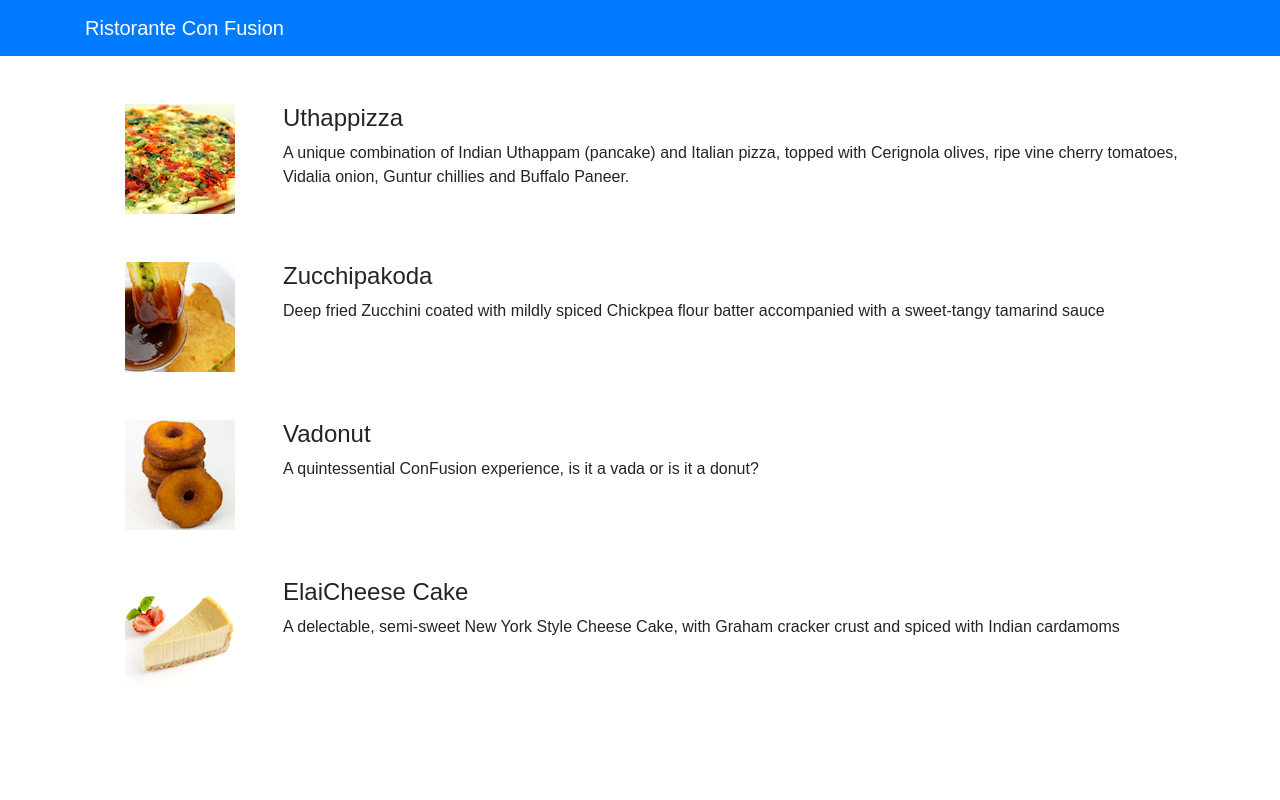
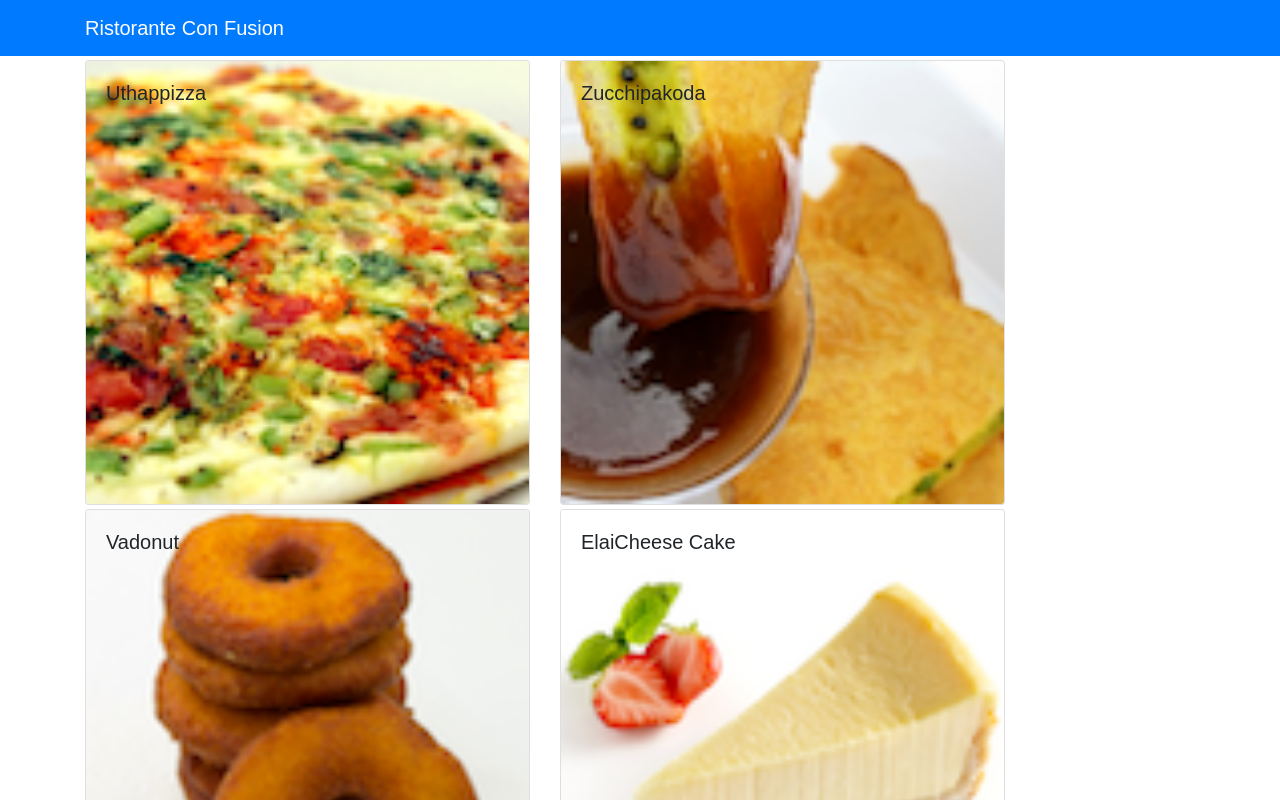
Before and after one commit to piragi/ReactFullStackCoursera, a React (Create React App) app in the folder React/confusion/: page / in a window 1280 px wide. Shown: the top 800 px of the page. Built offline with nearby package versions, Linux system fonts and the light colour scheme.

Commit message:
components part 2

```diff
--- a/React/confusion/src/App.js
+++ b/React/confusion/src/App.js
@@ -4,8 +4,18 @@
 import './App.css';
 import { NavbarBrand } from 'reactstrap';
 import Menu from './components/MenuComponent';
+import { DISHES } from './shared/dishes';
 
 class App extends Component {
+
+    constructor(props) {
+        super(props);
+
+        this.state = {
+            dishes: DISHES
+        };
+    }
+
     render() {
         return (
             <div>
@@ -14,7 +24,7 @@
                         <NavbarBrand href="/">Ristorante Con Fusion</NavbarBrand>
                     </div>
                 </Navbar>
-                <Menu/>
+                <Menu dishes={this.state.dishes}/>
             </div>
         );
     }
--- a/React/confusion/src/components/MenuComponent.js
+++ b/React/confusion/src/components/MenuComponent.js
@@ -1,5 +1,5 @@
 import React, {Component} from 'react';
-import {Media} from 'reactstrap';
+import {Card, CardImg, CardImgOverlay, CardText, CardBody, CardTitle} from 'reactstrap';
 
 class Menu extends Component {
 
@@ -7,56 +7,43 @@
         super(props);
 
         this.state = {
-            dishes: [
-                {
-                    id: 0,
-                    name:'Uthappizza',
-                    image: 'assets/images/uthappizza.png',
-                    category: 'mains',
-                    label:'Hot',
-                    price:'4.99',
-                    description:'A unique combination of Indian Uthappam (pancake) and Italian pizza, topped with Cerignola olives, ripe vine cherry tomatoes, Vidalia onion, Guntur chillies and Buffalo Paneer.'                        },
-                 {
-                    id: 1,
-                    name:'Zucchipakoda',
-                    image: 'assets/images/zucchipakoda.png',
-                    category: 'appetizer',
-                    label:'',
-                    price:'1.99',
-                    description:'Deep fried Zucchini coated with mildly spiced Chickpea flour batter accompanied with a sweet-tangy tamarind sauce'                        },
-                 {
-                    id: 2,
-                    name:'Vadonut',
-                    image: 'assets/images/vadonut.png',
-                    category: 'appetizer',
-                    label:'New',
-                    price:'1.99',
-                    description:'A quintessential ConFusion experience, is it a vada or is it a donut?'                        },
-                 {
-                    id: 3,
-                    name:'ElaiCheese Cake',
-                    image: 'assets/images/elaicheesecake.png',
-                    category: 'dessert',
-                    label:'',
-                    price:'2.99',
-                    description:'A delectable, semi-sweet New York Style Cheese Cake, with Graham cracker crust and spiced with Indian cardamoms'                        }
-            ]
-        };
+            selectedDish: null
+        }
+    }
+
+    onDishSelect(dish) {
+        this.setState({selectedDish: dish})
+    }
+
+    renderDish(dish) {
+        if (dish != null) {
+            return (
+                <Card>
+                    <CardImg width="100%" src={dish.image} alt={dish.name} />
+                    <CardBody>
+                        <CardTitle>{dish.name}</CardTitle>
+                        <CardText>{dish.description}</CardText>
+                    </CardBody>
+                </Card>
+            )
+        }
+        else {
+            return(
+                <div></div>
+            )
+        }
     }
 
     render() {
-        const menu = this.state.dishes.map((dish) => {
+        const menu = this.props.dishes.map((dish) => {
             return (
-                <div key={dish.id} className="col-12 mt-5">
-                    <Media tag="li">
-                        <Media left middle>
-                            <Media object src={dish.image} alt={dish.name} />
-                        </Media>
-                        <Media body className="ml-5">
-                            <Media heading>{dish.name}</Media>
-                            <p>{dish.description}</p>
-                        </Media>
-                    </Media>
+                <div key={dish.id} className="col-12 col-md-5 mt-1">
+                    <Card onClick={() => this.onDishSelect(dish)}>
+                        <CardImg width="100%" src={dish.image} alt={dish.name} />
+                        <CardImgOverlay>
+                            <CardTitle>{dish.name}</CardTitle>
+                        </CardImgOverlay>
+                    </Card>
                 </div>
             );
         });
@@ -64,9 +51,10 @@
         return (
             <div className="container">
                 <div className='row'>
-                    <Media list>
-                        {menu}
-                    </Media>
+                    {menu}
+                </div>
+                <div className='row'>
+                    {this.renderDish(this.state.selectedDish)}
                 </div>
             </div>
         );
--- /dev/null
+++ b/React/confusion/src/shared/dishes.js
@@ -0,0 +1,186 @@
+export const DISHES =
+    [
+        {
+        id: 0,
+        name:'Uthappizza',
+        image: 'assets/images/uthappizza.png',
+        category: 'mains',
+        label:'Hot',
+        price:'4.99',
+        description:'A unique combination of Indian Uthappam (pancake) and Italian pizza, topped with Cerignola olives, ripe vine cherry tomatoes, Vidalia onion, Guntur chillies and Buffalo Paneer.',
+        comments: [
+            {
+            id: 0,
+            rating: 5,
+            comment: "Imagine all the eatables, living in conFusion!",
+            author: "John Lemon",
+            date: "2012-10-16T17:57:28.556094Z"
+            },
+            {
+            id: 1,
+            rating: 4,
+            comment: "Sends anyone to heaven, I wish I could get my mother-in-law to eat it!",
+            author: "Paul McVites",
+            date: "2014-09-05T17:57:28.556094Z"
+            },
+            {
+            id: 2,
+            rating: 3,
+            comment: "Eat it, just eat it!",
+            author: "Michael Jaikishan",
+            date: "2015-02-13T17:57:28.556094Z"
+            },
+            {
+            id: 3,
+            rating: 4,
+            comment: "Ultimate, Reaching for the stars!",
+            author: "Ringo Starry",
+            date: "2013-12-02T17:57:28.556094Z"
+            },
+            {
+            id: 4,
+            rating: 2,
+            comment: "It's your birthday, we're gonna party!",
+            author: "25 Cent",
+            date: "2011-12-02T17:57:28.556094Z"
+            }
+        ]                        },
+        {
+        id: 1,
+        name:'Zucchipakoda',
+        image: 'assets/images/zucchipakoda.png',
+        category: 'appetizer',
+        label:'',
+        price:'1.99',
+        description:'Deep fried Zucchini coated with mildly spiced Chickpea flour batter accompanied with a sweet-tangy tamarind sauce',
+        comments: [
+            {
+            id: 0,
+            rating: 5,
+            comment: "Imagine all the eatables, living in conFusion!",
+            author: "John Lemon",
+            date: "2012-10-16T17:57:28.556094Z"
+            },
+            {
+            id: 1,
+            rating: 4,
+            comment: "Sends anyone to heaven, I wish I could get my mother-in-law to eat it!",
+            author: "Paul McVites",
+            date: "2014-09-05T17:57:28.556094Z"
+            },
+            {
+            id: 2,
+            rating: 3,
+            comment: "Eat it, just eat it!",
+            author: "Michael Jaikishan",
+            date: "2015-02-13T17:57:28.556094Z"
+            },
+            {
+            id: 3,
+            rating: 4,
+            comment: "Ultimate, Reaching for the stars!",
+            author: "Ringo Starry",
+            date: "2013-12-02T17:57:28.556094Z"
+            },
+            {
+            id: 4,
+            rating: 2,
+            comment: "It's your birthday, we're gonna party!",
+            author: "25 Cent",
+            date: "2011-12-02T17:57:28.556094Z"
+            }
+        ]
+        },
+        {
+        id: 2,
+        name:'Vadonut',
+        image: 'assets/images/vadonut.png',
+        category: 'appetizer',
+        label:'New',
+        price:'1.99',
+        description:'A quintessential ConFusion experience, is it a vada or is it a donut?',
+        comments: [
+            {
+            id: 0,
+            rating: 5,
+            comment: "Imagine all the eatables, living in conFusion!",
+            author: "John Lemon",
+            date: "2012-10-16T17:57:28.556094Z"
+            },
+            {
+            id: 1,
+            rating: 4,
+            comment: "Sends anyone to heaven, I wish I could get my mother-in-law to eat it!",
+            author: "Paul McVites",
+            date: "2014-09-05T17:57:28.556094Z"
+            },
+            {
+            id: 2,
+            rating: 3,
+            comment: "Eat it, just eat it!",
+            author: "Michael Jaikishan",
+            date: "2015-02-13T17:57:28.556094Z"
+            },
+            {
+            id: 3,
+            rating: 4,
+            comment: "Ultimate, Reaching for the stars!",
+            author: "Ringo Starry",
+            date: "2013-12-02T17:57:28.556094Z"
+            },
+            {
+            id: 4,
+            rating: 2,
+            comment: "It's your birthday, we're gonna party!",
+            author: "25 Cent",
+            date: "2011-12-02T17:57:28.556094Z"
+            }
+        ]
+        },
+        {
+        id: 3,
+        name:'ElaiCheese Cake',
+        image: 'assets/images/elaicheesecake.png',
+        category: 'dessert',
+        label:'',
+        price:'2.99',
+        description:'A delectable, semi-sweet New York Style Cheese Cake, with Graham cracker crust and spiced with Indian cardamoms',
+        comments: [
+            {
+            id: 0,
+            rating: 5,
+            comment: "Imagine all the eatables, living in conFusion!",
+            author: "John Lemon",
+            date: "2012-10-16T17:57:28.556094Z"
+            },
+            {
+            id: 1,
+            rating: 4,
+            comment: "Sends anyone to heaven, I wish I could get my mother-in-law to eat it!",
+            author: "Paul McVites",
+            date: "2014-09-05T17:57:28.556094Z"
+            },
+            {
+            id: 2,
+            rating: 3,
+            comment: "Eat it, just eat it!",
+            author: "Michael Jaikishan",
+            date: "2015-02-13T17:57:28.556094Z"
+            },
+            {
+            id: 3,
+            rating: 4,
+            comment: "Ultimate, Reaching for the stars!",
+            author: "Ringo Starry",
+            date: "2013-12-02T17:57:28.556094Z"
+            },
+            {
+            id: 4,
+            rating: 2,
+            comment: "It's your birthday, we're gonna party!",
+            author: "25 Cent",
+            date: "2011-12-02T17:57:28.556094Z"
+            }
+        ]
+        }
+    ];
```
